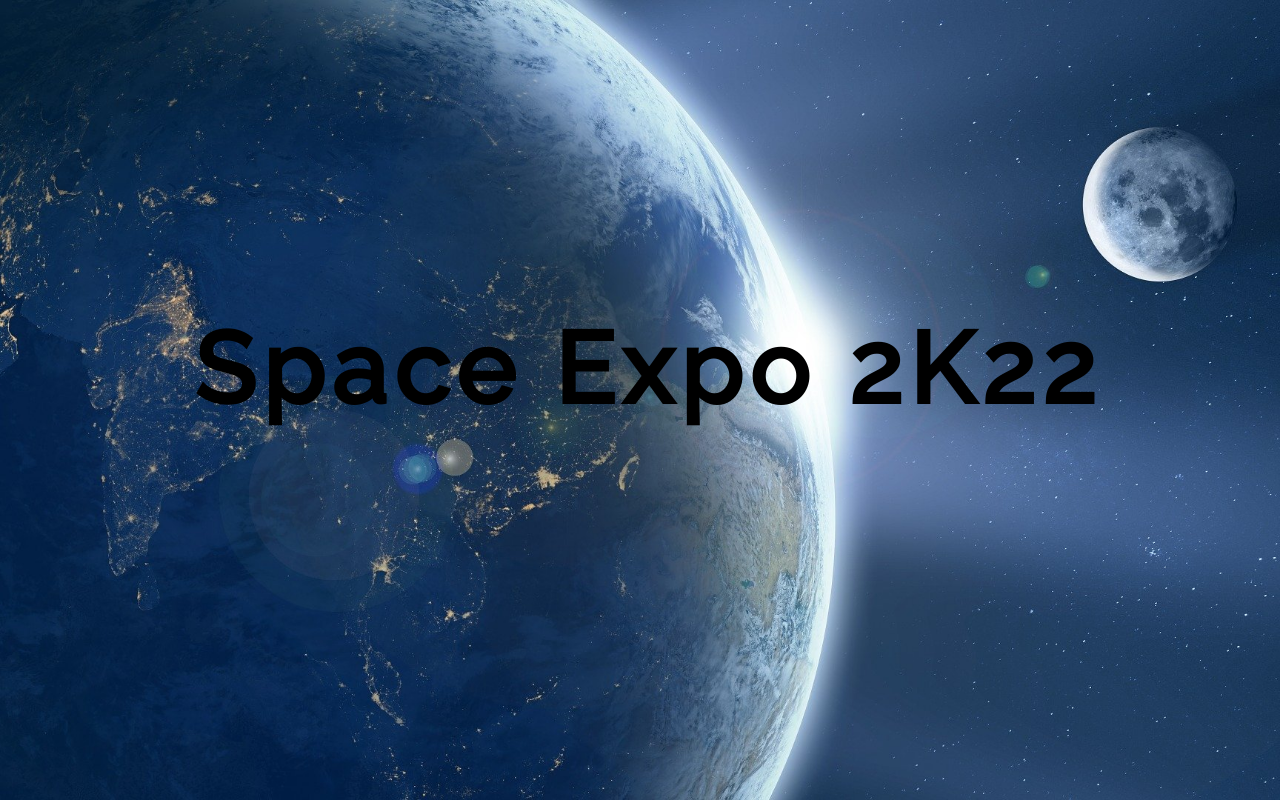
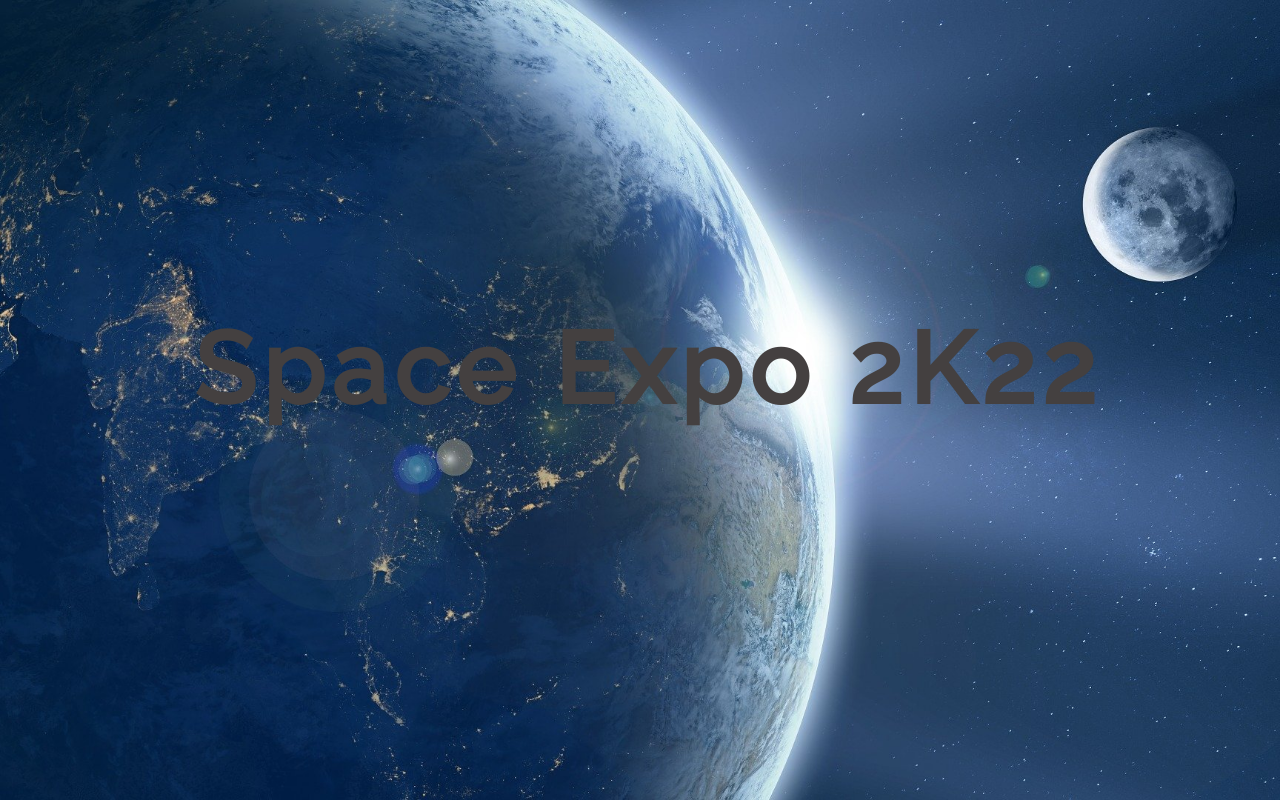
Before and after one commit to ambujraj2001/Space-Expo, a plain HTML site: page index.html in a window 1280 px wide. Drawn offline with Linux system fonts and the light colour scheme.

Commit message:
Update style.css

```diff
--- a/css/style.css
+++ b/css/style.css
@@ -15,7 +15,7 @@ body {
 
 
 h1{
-  color: #000000;
+  color: #444040;
   font-size: 100px;
   font-weight: bold;
   font-family: 'Raleway', sans-serif;
```
